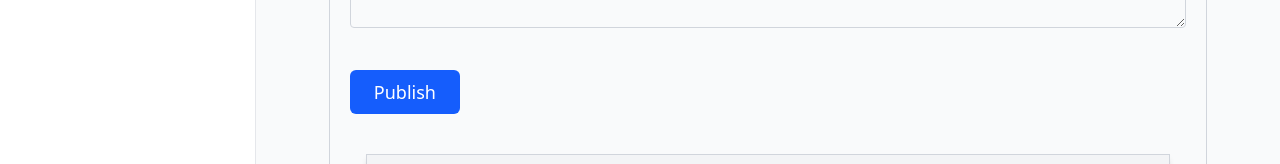
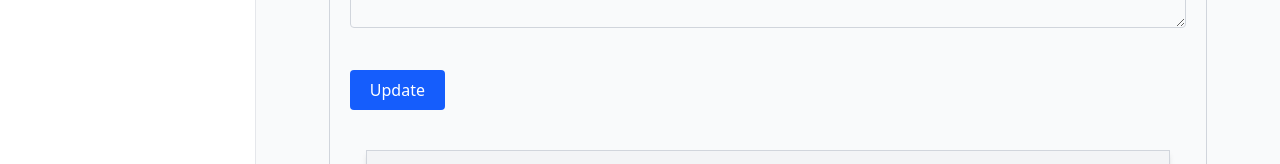
Before and after one commit to ankitjha-code/lzy-crazy-dashboard, a React (Vite) app: page /offers in a window 1280 px wide. Shown: the part 551-715 px from the top of the page. Built offline with nearby package versions, Linux system fonts and the light colour scheme.

Commit message:
Special offers

```diff
--- a/src/pages/Offers.jsx
+++ b/src/pages/Offers.jsx
@@ -2,7 +2,7 @@ import React, { useEffect, useState } from "react";
 import { Edit, Trash2, Upload, X } from "lucide-react";
 import { useSelector } from "react-redux";
 import axios from "../lib/axios/axiosInstance";
-
+import toast from "react-hot-toast";
 const Offers = () => {
   const { user, isAuthenticated } = useSelector((state) => state.auth);
 
@@ -13,6 +13,8 @@ const Offers = () => {
   const [offers, setOffers] = useState([]);
   const [editModalOpen, setEditModalOpen] = useState(false);
   const [editingOffer, setEditingOffer] = useState(null);
+  const [loading, setLoading] = useState(false);
+  const [popupLoding, setPopupLoading] = useState(false);
 
   // Fetch offers for current user
   useEffect(() => {
@@ -23,9 +25,11 @@ const Offers = () => {
 
   const fetchOffers = async () => {
     try {
-      const res = await axios.post("/offer/get", { userId: user._id });
+      const res = await axios.post("/specialOffers/get-specialOffer", {
+        userId: user._id,
+      });
       if (res.data.success) {
-        setOffers(res.data.offers);
+        setOffers(res.data.specialOffers);
       }
     } catch (err) {
       console.error(
@@ -54,6 +58,7 @@ const Offers = () => {
   // Handle form submit
   const handleCreateOffer = async (e) => {
     e.preventDefault();
+    setLoading(true);
     if (!title.trim() || !logoFile) {
       alert("Image and title are required");
       return;
@@ -65,13 +70,14 @@ const Offers = () => {
     formData.append("image", logoFile);
 
     try {
-      const res = await axios.post("/offer/create", formData, {
+      const res = await axios.post("/specialOffers/specialOffer", formData, {
         headers: {
           "Content-Type": "multipart/form-data",
         },
       });
 
       if (res.data.success) {
+        setLoading(false);
         fetchOffers();
         setTitle("");
         setDescription("");
@@ -80,6 +86,7 @@ const Offers = () => {
       }
     } catch (err) {
       console.error("Error creating offer:", err.response?.data || err.message);
+      setLoading(false);
     }
   };
 
@@ -93,6 +100,7 @@ const Offers = () => {
 
   // Handle offer edit
   const handleUpdateOffer = async () => {
+    setPopupLoading(true);
     if (!title.trim()) {
       alert("Title is required");
       return;
@@ -107,24 +115,28 @@ const Offers = () => {
 
     try {
       const res = await axios.put(
-        `/offer/update/${editingOffer._id}`,
+        `/specialOffers/specialOffer/${editingOffer._id}`,
         formData
       );
       if (res.data.success) {
+        toast.success(res.data.message);
+        setPopupLoading(false);
         fetchOffers();
         setEditModalOpen(false);
         resetForm();
       }
     } catch (err) {
       console.error("Update failed:", err.response?.data || err.message);
+      setPopupLoading(false);
     }
   };
 
   // Handle offer delete
   const handleDeleteOffer = async (id) => {
     try {
-      const res = await axios.delete(`/offer/delete/${id}`);
+      const res = await axios.delete(`/specialOffers/specialOffer/${id}`);
       if (res.data.success) {
+        toast.success(res.data.message);
         setOffers((prev) => prev.filter((b) => b._id !== id));
       }
     } catch (err) {
@@ -215,10 +227,15 @@ const Offers = () => {
 
         <div className="pt-3">
           <button
-            type="submit"
-            className="bg-blue-600 text-white px-6 py-2 rounded-md text-lg hover:bg-blue-700 transition"
+            onClick={handleUpdateOffer}
+            disabled={loading}
+            className={`px-5 py-2 rounded transition text-white ${
+              loading
+                ? "bg-gray-400 cursor-not-allowed"
+                : "bg-blue-600 hover:bg-blue-700"
+            }`}
           >
-            Publish
+            {loading ? "Updating..." : "Update"}
           </button>
         </div>
       </form>
@@ -234,7 +251,7 @@ const Offers = () => {
             </tr>
           </thead>
           <tbody>
-            {offers.map((item) => (
+            {offers?.map((item) => (
               <tr key={item._id} className="border-t border-gray-200">
                 <td className="py-2 px-4">
                   <img
@@ -268,7 +285,7 @@ const Offers = () => {
                 </td>
               </tr>
             ))}
-            {offers.length === 0 && (
+            {offers?.length === 0 && (
               <tr>
                 <td colSpan="4" className="text-center py-4 text-gray-500">
                   No offers found
@@ -324,9 +341,14 @@ const Offers = () => {
             </div>
             <button
               onClick={handleUpdateOffer}
-              className="bg-blue-600 text-white px-5 py-2 rounded hover:bg-blue-700 transition"
+              disabled={popupLoding}
+              className={`px-5 py-2 rounded transition text-white ${
+                popupLoding
+                  ? "bg-gray-400 cursor-not-allowed"
+                  : "bg-blue-600 hover:bg-blue-700"
+              }`}
             >
-              Update
+              {popupLoding ? "Updating..." : "Update"}
             </button>
           </div>
         </div>
```
